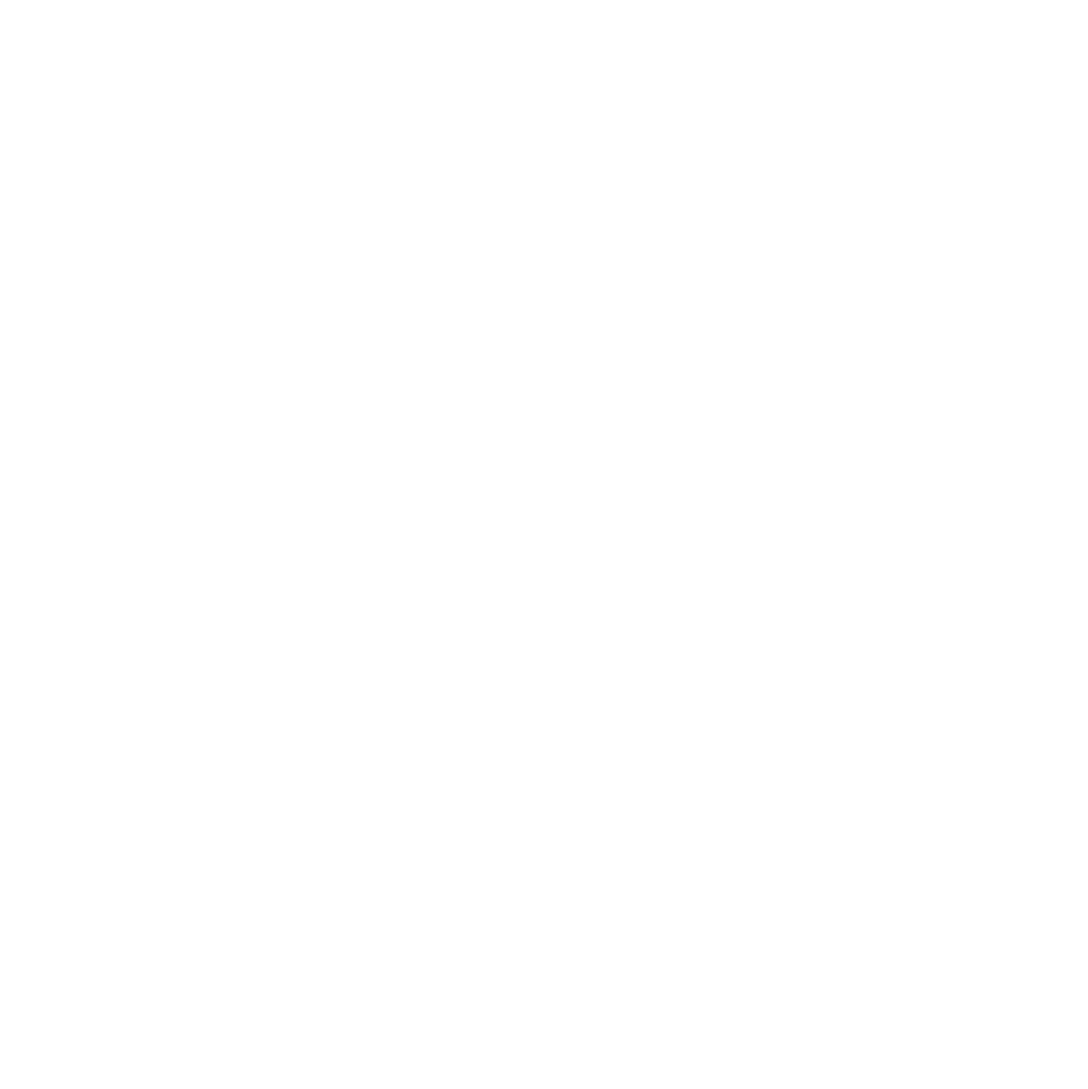
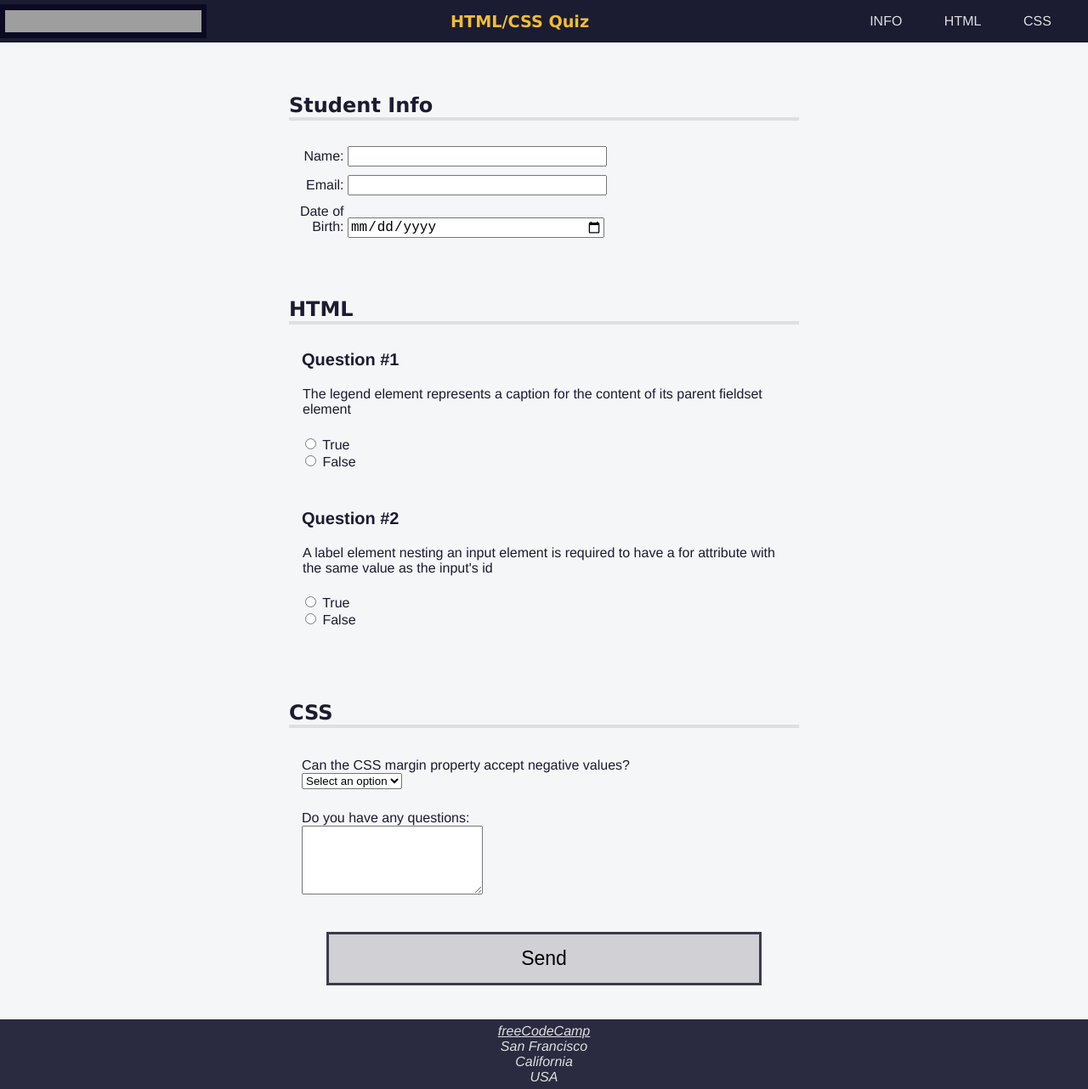
Before and after one commit to fgdamasceno/freeCodeCamp_ResponsiveWebDesign, a plain HTML site: page 09. Learn Accessibility by Building a Quiz/index.html in a window 1280 px wide. Shown: the whole page at 85% size. Before the commit the page ends 800 px from the top, so only its background shows below. Drawn offline with Linux system fonts and the light colour scheme; grey boxes are pictures that could not be loaded.

Commit message:
Accessibility Quiz and Tribute Page project

```diff
--- a/09. Learn Accessibility by Building a Quiz/index.html
+++ b/09. Learn Accessibility by Building a Quiz/index.html
@@ -1,12 +1,134 @@
 <!DOCTYPE html>
 <html lang="en">
-<head>
-    <meta charset="UTF-8">
-    <meta name="viewport" content="width=device-width, initial-scale=1.0">
+  <head>
+    <meta charset="UTF-8" />
+    <meta name="viewport" content="width=device-width, initial-scale=1.0" />
     <title>Accessibility Quiz</title>
-    <link rel="stylesheet" href="styles.css">
-</head>
-<body>
-
-</body>
+    <link rel="stylesheet" href="styles.css" />
+  </head>
+  <body>
+    <header>
+      <img
+        id="logo"
+        alt="freeCodeCamp"
+        src="https://cdn.freecodecamp.org/platform/universal/fcc_primary.svg"
+      />
+      <h1>HTML/CSS Quiz</h1>
+      <nav>
+        <ul>
+          <li><a accesskey="i" href="#student-info">INFO</a></li>
+          <li><a accesskey="h" href="#html-questions">HTML</a></li>
+          <li><a accesskey="c" href="#css-questions">CSS</a></li>
+        </ul>
+      </nav>
+    </header>
+    <main>
+      <form
+        method="post"
+        action="https://freecodecamp.org/practice-project/accessibility-quiz"
+      >
+        <section role="region" aria-labelledby="student-info">
+          <h2 id="student-info">Student Info</h2>
+          <div class="info">
+            <label for="student-name">Name:</label>
+            <input type="text" name="student-name" id="student-name" />
+          </div>
+          <div class="info">
+            <label for="student-email">Email:</label>
+            <input type="email" name="student-email" id="student-email" />
+          </div>
+          <div class="info">
+            <label for="birth-date">Date of Birth:</label>
+            <input type="date" name="birth-date" id="birth-date" />
+          </div>
+        </section>
+        <section role="region" aria-labelledby="html-questions">
+          <h2 id="html-questions">HTML</h2>
+          <div class="question-block">
+            <h3><span class="sr-only">Question</span>1</h3>
+            <fieldset class="question" name="html-question-one">
+              <legend>
+                The legend element represents a caption for the content of its
+                parent fieldset element
+              </legend>
+              <ul class="answers-list">
+                <li>
+                  <label for="q1-a1">
+                    <input type="radio" id="q1-a1" name="q1" value="true" />
+                    True
+                  </label>
+                </li>
+                <li>
+                  <label for="q1-a2">
+                    <input type="radio" id="q1-a2" name="q1" value="false" />
+                    False
+                  </label>
+                </li>
+              </ul>
+            </fieldset>
+          </div>
+          <div class="question-block">
+            <h3><span class="sr-only">Question</span>2</h3>
+            <fieldset class="question" name="html-question-two">
+              <legend>
+                A label element nesting an input element is required to have a
+                for attribute with the same value as the input's id
+              </legend>
+              <ul class="answers-list">
+                <li>
+                  <label for="q2-a1">
+                    <input type="radio" id="q2-a1" name="q2" value="true" />
+                    True
+                  </label>
+                </li>
+                <li>
+                  <label for="q2-a2">
+                    <input type="radio" id="q2-a2" name="q2" value="false" />
+                    False
+                  </label>
+                </li>
+              </ul>
+            </fieldset>
+          </div>
+        </section>
+        <section role="region" aria-labelledby="css-questions">
+          <h2 id="css-questions">CSS</h2>
+          <div class="formrow">
+            <div class="question-block">
+              <label for="selector"
+                >Can the CSS margin property accept negative values?</label
+              >
+            </div>
+            <div class="answer">
+              <select name="selector" id="selector" required>
+                <option value="">Select an option</option>
+                <option value="yes">Yes</option>
+                <option value="no">No</option>
+              </select>
+            </div>
+            <div class="question-block">
+              <label for="css-textarea">Do you have any questions:</label>
+            </div>
+            <div class="answer">
+              <textarea
+                id="css-textarea"
+                name="css-questions"
+                rows="5"
+                cols="24"
+              ></textarea>
+            </div>
+          </div>
+        </section>
+        <button type="submit">Send</button>
+      </form>
+    </main>
+    <footer>
+      <address>
+        <a href="https://freecodecamp.org">freeCodeCamp</a><br />
+        San Francisco<br />
+        California<br />
+        USA
+      </address>
+    </footer>
+  </body>
 </html>
--- a/09. Learn Accessibility by Building a Quiz/styles.css
+++ b/09. Learn Accessibility by Building a Quiz/styles.css
@@ -0,0 +1,186 @@
+@media (prefers-reduced-motion: no-preference) {
+  * {
+    scroll-behavior: smooth;
+  }
+}
+
+body {
+  background: #f5f6f7;
+  color: #1b1b32;
+  font-family: Helvetica;
+  margin: 0;
+}
+
+header {
+  width: 100%;
+  height: 50px;
+  background-color: #1b1b32;
+  display: flex;
+  justify-content: space-between;
+  align-items: center;
+  position: fixed;
+  top: 0;
+}
+
+#logo {
+  width: max(10rem, 18vw);
+  background-color: #0a0a23;
+  aspect-ratio: 35 / 4;
+  padding: 0.4rem;
+}
+
+h1 {
+  color: #f1be32;
+  font-size: min(5vw, 1.2em);
+  text-align: center;
+}
+
+nav {
+  width: 50%;
+  max-width: 300px;
+  height: 50px;
+}
+
+nav > ul {
+  display: flex;
+  justify-content: space-evenly;
+  flex-wrap: wrap;
+  align-items: center;
+  padding-inline-start: 0;
+  margin-block: 0;
+  height: 100%;
+}
+
+nav > ul > li {
+  color: #dfdfe2;
+  margin: 0 0.2rem;
+  padding: 0.2rem;
+  display: block;
+}
+
+nav > ul > li:hover {
+  background-color: #dfdfe2;
+  color: #1b1b32;
+  cursor: pointer;
+}
+
+li > a {
+  color: inherit;
+  text-decoration: none;
+}
+
+main {
+  padding-top: 50px;
+}
+
+section {
+  width: 80%;
+  margin: 0 auto 10px auto;
+  max-width: 600px;
+}
+
+h1,
+h2 {
+  font-family: Verdana, Tahoma;
+}
+
+h2 {
+  border-bottom: 4px solid #dfdfe2;
+  margin-top: 0px;
+  padding-top: 60px;
+}
+
+.info {
+  padding: 10px 0 0 5px;
+}
+
+.formrow {
+  margin-top: 30px;
+  padding: 0px 15px;
+}
+
+input {
+  font-size: 16px;
+}
+
+.info label,
+.info input {
+  display: inline-block;
+}
+
+.info input {
+  width: 50%;
+  text-align: left;
+}
+
+.info label {
+  width: 10%;
+  min-width: 55px;
+  text-align: right;
+}
+
+.question-block {
+  text-align: left;
+  display: block;
+  width: 100%;
+  margin-top: 20px;
+  padding-top: 5px;
+}
+
+h3 {
+  margin-top: 5px;
+  padding-left: 15px;
+  font-size: 20px;
+}
+
+h3::before {
+  content: "Question #";
+}
+
+.question {
+  border: none;
+  padding-bottom: 0;
+}
+
+.answers-list {
+  list-style: none;
+  padding: 0;
+}
+
+button {
+  display: block;
+  margin: 40px auto;
+  width: 40%;
+  padding: 15px;
+  font-size: 23px;
+  background: #d0d0d5;
+  border: 3px solid #3b3b4f;
+}
+
+footer {
+  background-color: #2a2a40;
+  display: flex;
+  justify-content: center;
+}
+
+footer,
+footer a {
+  color: #dfdfe2;
+}
+
+address {
+  text-align: center;
+  padding: 0.3em;
+}
+
+.sr-only {
+  position: absolute;
+  width: 1px;
+  height: 1px;
+  padding: 0;
+  margin: -1px;
+  overflow: hidden;
+  clip: rect(0, 0, 0, 0);
+  white-space: nowrap;
+  border: 0;
+}
--- /dev/null
+++ b/10 . Tribute Page (Certification Project)/styles.css
@@ -0,0 +1,91 @@
+* {
+    margin: 0;
+    padding: 0;
+    box-sizing: border-box;
+}
+
+body {
+    font-family: Tahoma;
+    color: rgb(27, 27, 27);
+    font-size: 16px;
+}
+
+main {
+    background-color: rgb(196, 196, 196);
+    margin: 10px;
+    padding: 20px;
+    border-radius: 5px;
+}
+
+main p {
+    margin: auto;
+    text-align: center;
+}
+
+.sub-title {
+    padding: 10px 0;
+    margin-bottom: 15px;
+}
+
+h1, h2 {
+    text-align: center;
+    padding: 20px 0;
+}
+
+figure {
+    background-color: whitesmoke;
+    padding: 20px;
+    border-radius: 5px;
+}
+
+img {
+    width: 300px;
+    max-width: 100%;
+    min-width: 150px;
+    display: block;
+    margin: 0 auto;
+    border-radius: 5px;
+}
+
+figcaption {
+    text-align: center;
+    margin-top: 15px;
+}
+
+article {
+    width: 100%;
+    margin: auto;
+}
+
+.cron-container {
+    max-width: 800px;
+    min-width: 400px;
+    margin: auto;
+}
+
+.cronologia {
+    display: flex;
+    flex-wrap: wrap;
+}
+
+.anos, .fatos {
+    margin: 5px 0;
+    width: 50%;
+}
+
+.anos {
+    font-weight: bold;
+    padding-right: 10px;
+    text-align: end;
+    flex: 20%;
+}
+
+.fatos {
+    padding-left: 10px;
+    text-align: start;
+    flex: 80%;
+}
+
+.tribute-link {
+    margin: 65px 0 15px;
+}
```
Also changed, not shown: 10 . Tribute Page (Certification Project)/index.html (added, +110 -0 lines), 10 . Tribute Page (Certification Project)/images/hdthoreau.jpg (added).
